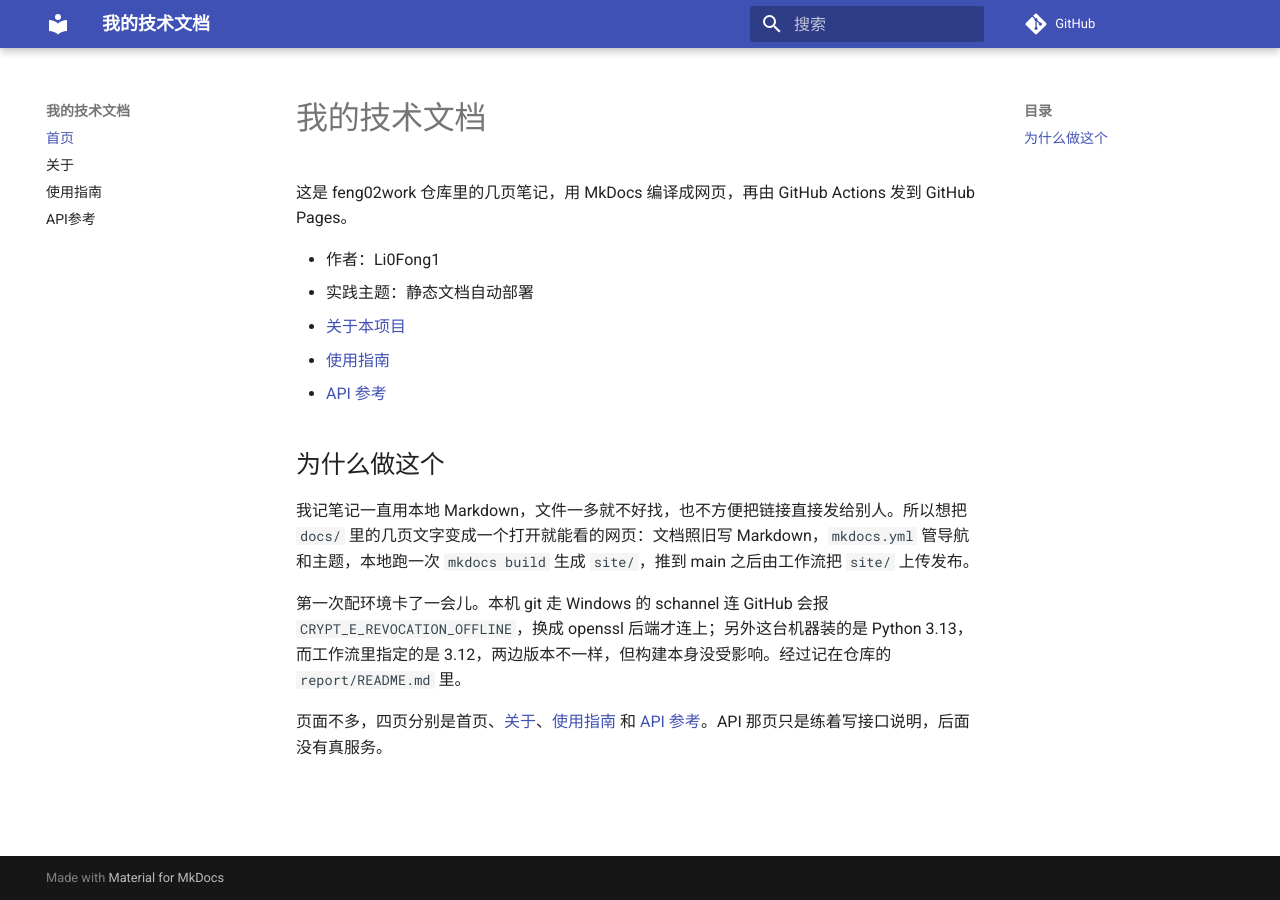
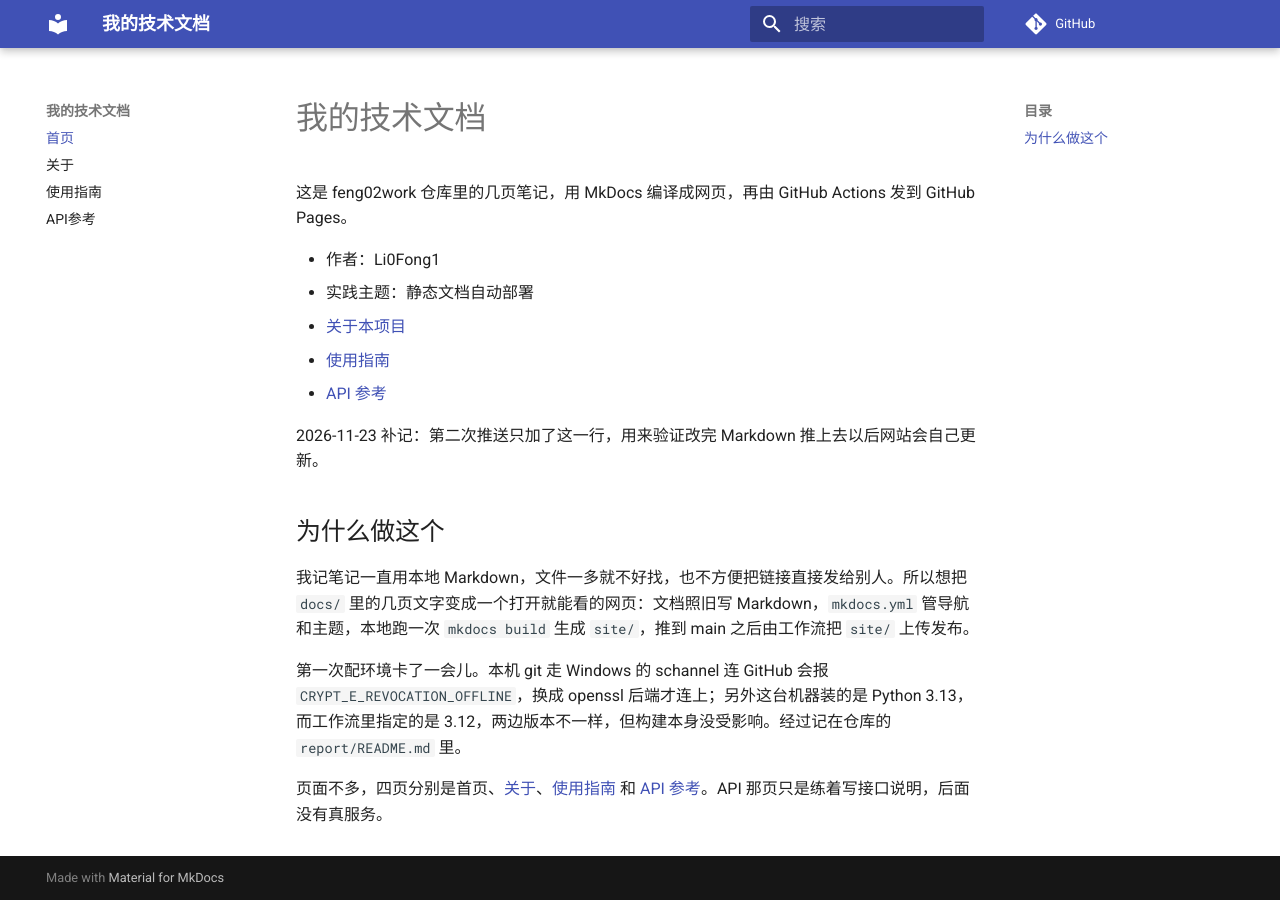
Before and after one commit to Li0Fong1/feng02work, an MkDocs documentation site: the page built from docs/index.md, in a window 1280 px wide. Built offline with MkDocs 1.6.1 and Material for MkDocs 9.7.7, drawn with Linux system fonts in a browser that asks for light colours; comment, search, counter and statistics services are not loaded.

Commit message:
验证文档修改后自动更新网站

```diff
--- a/docs/index.md
+++ b/docs/index.md
@@ -8,6 +8,8 @@
 - [使用指南](guide.md)
 - [API 参考](api.md)
 
+2026-11-23 补记：第二次推送只加了这一行，用来验证改完 Markdown 推上去以后网站会自己更新。
+
 ## 为什么做这个
 
 我记笔记一直用本地 Markdown，文件一多就不好找，也不方便把链接直接发给别人。所以想把 `docs/` 里的几页文字变成一个打开就能看的网页：文档照旧写 Markdown，`mkdocs.yml` 管导航和主题，本地跑一次 `mkdocs build` 生成 `site/`，推到 main 之后由工作流把 `site/` 上传发布。
```
